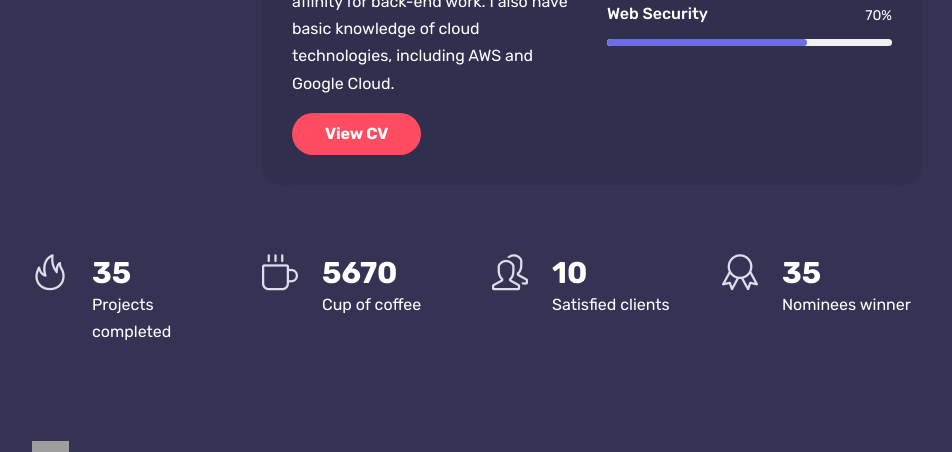
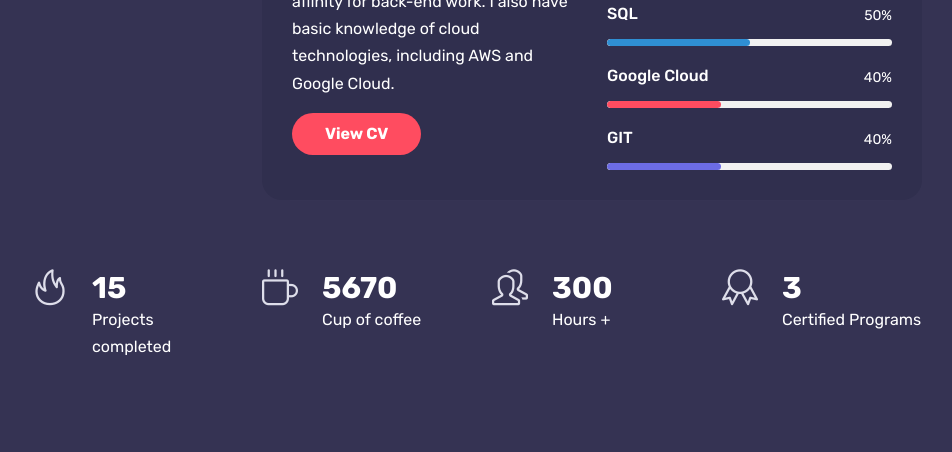
Before and after one commit to samuelguedesunb/mysiteflask, a Flask app: page / in a window 1280 px wide. Shown: the part 1164-1616 px from the top of the page, without its empty margins (308-1260 px from the left). Run offline with Flask 3, Linux system fonts and the light colour scheme; some libraries are stand-ins or nearby versions.

Commit message:
quinto commit

```diff
--- a/app.py
+++ b/app.py
@@ -28,7 +28,7 @@ def get_post(post_id):
         return "Post não encontrado", 404
 
     # Definir se o formulário deve ser exibido (apenas para o post com id 3, por exemplo)
-    exibir_formulario = requested_post.id == 1
+    exibir_formulario = requested_post.id == 4
 
     return render_template('blog.htm', post=requested_post, exibir_formulario=exibir_formulario)
 
--- a/templates/headermain.html
+++ b/templates/headermain.html
@@ -1,8 +1,8 @@
 <!DOCTYPE html>
 <html lang="en-US"><link type="text/css" rel="stylesheet" id="dark-mode-custom-link"><link type="text/css" rel="stylesheet" id="dark-mode-general-link"><style lang="en" type="text/css" id="dark-mode-custom-style"></style><style lang="en" type="text/css" id="dark-mode-native-style"></style><head><meta http-equiv="Content-Type" content="text/html; charset=UTF-8">
 
-	<title>clzin</title>
-	<meta name="description" content="Guedes - Portfolio/CV/Resume HTML Template">
+	<title>Guedes</title>
+	<meta name="description" content="Samuel Guedes | Python Dev ">
 	<meta name="viewport" content="width=device-width, initial-scale=1, maximum-scale=1">
 	<link rel="shortcut icon" type="image/x-icon" href="../images/coruja.png">
 
@@ -83,15 +83,6 @@
 <!-- desktop header -->
 <header class="desktop-header-1 d-flex align-items-start flex-column">
 
-	<!-- logo image -->
-	 <!--
-	<div class="site-logo">
-		<a href="https://jthemes.net/themes/html/bolby/demo/index-dark.html">
-			<img src=./site_files/logo.svg" alt="Guedes.">
-		</a>
-	</div>
-	-->
-
 	<!-- main menu -->
 	<nav>
 		<ul class="vertical-menu scrollspy">
--- a/templates/site.htm
+++ b/templates/site.htm
@@ -17,10 +17,10 @@
 
 				<!-- social icons -->
 				<ul class="social-icons light list-inline mb-0 mt-4">
-					<li class="list-inline-item"><a href="https://instagram.com/samuelguedes"><i class="fab fa-instagram"></i></a></li>
-					<li class="list-inline-item"><a href="https://open.spotify.com/user/12166611501?si=7F9jIFBvSUSUKL2CF7FxmQ"><i class="fab fa-spotify"></i></a></li>
-					<li class="list-inline-item"><a href=" "><i class="fab fa-youtube"></i></a></li>
-					<li class="list-inline-item"><a href="https://www.linkedin.com/in/samuel-guedes-22211724b"><i class="fab fa-linkedin"></i></a></li>				</ul>
+					<li class="list-inline-item"><a href="https://instagram.com/samuelguedes" target="_blank" rel="noopener noreferrer"><i class="fab fa-instagram"></i></a></li>
+					<li class="list-inline-item"><a href="https://open.spotify.com/user/12166611501?si=7F9jIFBvSUSUKL2CF7FxmQ" target="_blank" rel="noopener noreferrer"><i class="fab fa-spotify"></i></a></li>
+					<li class="list-inline-item"><a href="https://github.com/samuelguedesunb" target="_blank" rel="noopener noreferrer"><i class="fab fa-github"></i></a></li>
+					<li class="list-inline-item"><a href="https://www.linkedin.com/in/samuel-guedes-22211724b" target="_blank" rel="noopener noreferrer"><i class="fab fa-linkedin"></i></a></li>
 
 				<!-- buttons -->
 				<div class="mt-4">
@@ -116,11 +116,35 @@
 								<!-- skill item -->
 								<div class="skill-item">
 									<div class="skill-info clearfix">
-										<h4 class="float-left mb-3 mt-0">Cloud</h4>
+										<h4 class="float-left mb-3 mt-0">Flask</h4>
 										<span class="float-right">60%</span>
 									</div>
 									<div class="progress">
-										<div class="progress-bar data-background" role="progressbar" aria-valuemin="0" aria-valuemax="100" aria-valuenow="95" data-color="#FF4C60" style="background-color: rgb(255, 76, 96); width: 60%;">
+										<div class="progress-bar data-background" role="progressbar" aria-valuemin="0" aria-valuemax="100" aria-valuenow="60" data-color="#FFD15C" style="background-color: rgb(116, 196, 118); width: 60%;">
+										</div>
+									</div>
+									<div class="spacer" data-height="20" style="height: 20px;"></div>
+							</div>
+								<!-- skill item -->
+								<div class="skill-item">
+									<div class="skill-info clearfix">
+										<h4 class="float-left mb-3 mt-0">SQL</h4>
+										<span class="float-right">50%</span>
+									</div>
+									<div class="progress">
+										<div class="progress-bar data-background" role="progressbar" aria-valuemin="0" aria-valuemax="100" aria-valuenow="50" data-color="#FF4C60" style="background-color: rgb(47, 143, 211); width: 50%;">
+										</div>
+									</div>
+									<div class="spacer" data-height="20" style="height: 20px;"></div>
+							</div>
+								<!-- skill item -->
+								<div class="skill-item">
+									<div class="skill-info clearfix">
+										<h4 class="float-left mb-3 mt-0">Google Cloud</h4>
+										<span class="float-right">40%</span>
+									</div>
+									<div class="progress">
+										<div class="progress-bar data-background" role="progressbar" aria-valuemin="0" aria-valuemax="100" aria-valuenow="50" data-color="#FF4C60" style="background-color: rgb(255, 76, 96); width: 40%;">
 										</div>
 									</div>
 									<div class="spacer" data-height="20" style="height: 20px;"></div>
@@ -129,11 +153,11 @@
 								<!-- skill item -->
 								<div class="skill-item">
 									<div class="skill-info clearfix">
-										<h4 class="float-left mb-3 mt-0">Web Security</h4>
-										<span class="float-right">70%</span>
+										<h4 class="float-left mb-3 mt-0">GIT</h4>
+										<span class="float-right">40%</span>
 									</div>
 									<div class="progress">
-										<div class="progress-bar data-background" role="progressbar" aria-valuemin="0" aria-valuemax="100" aria-valuenow="70" data-color="#6C6CE5" style="background-color: rgb(108, 108, 229); width: 70%;">
+										<div class="progress-bar data-background" role="progressbar" aria-valuemin="0" aria-valuemax="100" aria-valuenow="30" data-color="#6C6CE5" style="background-color: rgb(108, 108, 229); width: 40%;">
 										</div>
 									</div>
 								</div>
@@ -154,7 +178,7 @@
 					<div class="fact-item">
 						<span class="icon icon-fire"></span>
 						<div class="details">
-							<h3 class="mb-0 mt-0 number"><em class="count">35</em></h3>
+							<h3 class="mb-0 mt-0 number"><em class="count">15</em></h3>
 							<p class="mb-0">Projects completed</p>
 						</div>
 					</div>
@@ -178,8 +202,8 @@
 					<div class="fact-item">
 						<span class="icon icon-people"></span>
 						<div class="details">
-							<h3 class="mb-0 mt-0 number"><em class="count">10</em></h3>
-							<p class="mb-0">Satisfied clients</p>
+							<h3 class="mb-0 mt-0 number"><em class="count">300</em></h3>
+							<p class="mb-0">Hours + </p>
 						</div>
 					</div>
 					<div class="spacer d-md-none d-lg-none" data-height="30" style="height: 30px;"></div>
@@ -190,8 +214,8 @@
 					<div class="fact-item">
 						<span class="icon icon-badge"></span>
 						<div class="details">
-							<h3 class="mb-0 mt-0 number"><em class="count">35</em></h3>
-							<p class="mb-0">Nominees winner</p>
+							<h3 class="mb-0 mt-0 number"><em class="count">3</em></h3>
+							<p class="mb-0">Certified Programs</p>
 						</div>
 					</div>
 				</div>
```
Also changed, not shown: templates/header.html (+6 -6 lines).
